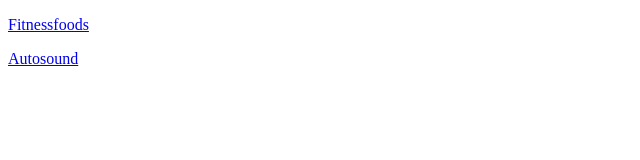
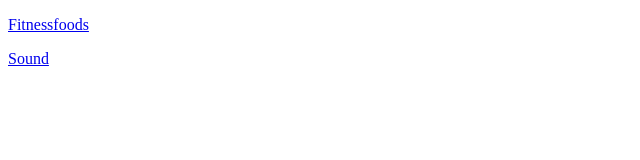
Before and after one commit to lenatardis/l, a plain HTML site: page index.html in a window 1280 px wide. Shown: the full height of the page, 0-640 px from the left. Drawn offline with Linux system fonts and the light colour scheme.

Commit message:
Changed title

```diff
--- a/index.html
+++ b/index.html
@@ -6,6 +6,6 @@
 </head>
 <body>
 <p><a href="/fitness_foods/">Fitnessfoods</a></p>
-<p><a href="/auto/">Autosound</a></p>
+<p><a href="/auto/">Sound</a></p>
 </body>
 </html>
```
